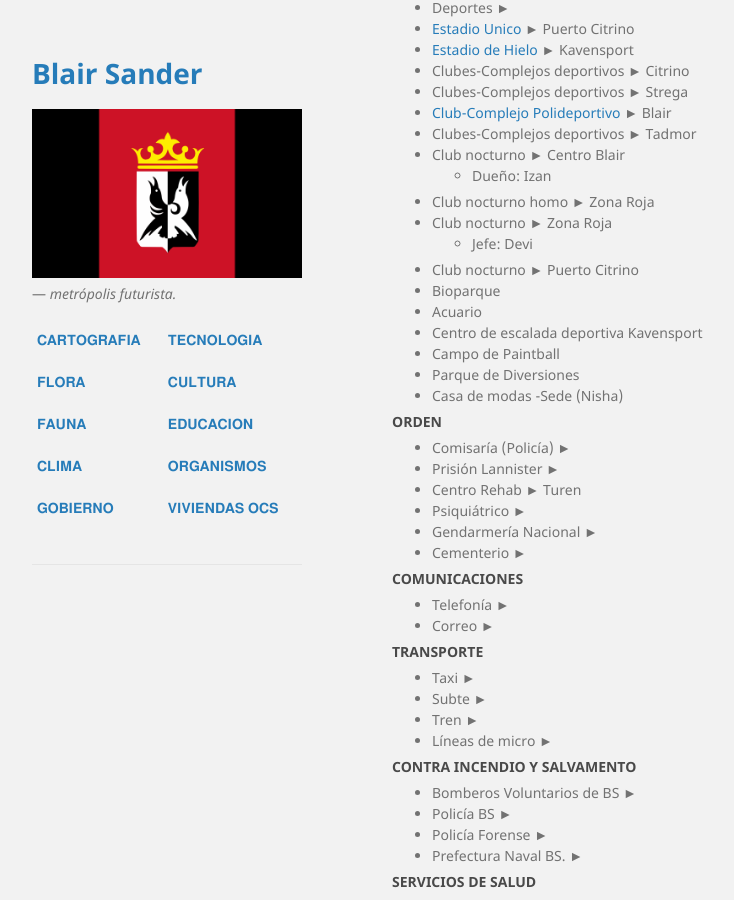
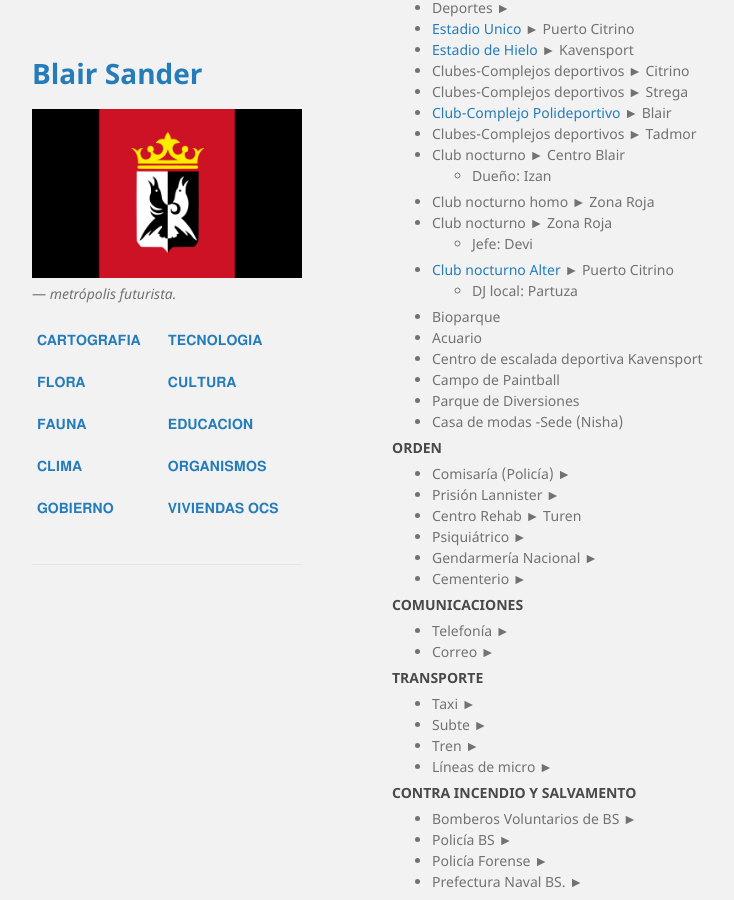
Before and after one commit to BlairSander/ciudad, a Jekyll site: the page built from organismos.md, in a window 1280 px wide and 900 px high, scrolled down 3383 px. Shown: the whole window, without its empty margins (178-912 px from the left). Built offline with Jekyll 4.4.1, drawn with Linux system fonts in a browser that asks for light colours.

Commit message:
Update organismos.md

```diff
--- a/organismos.md
+++ b/organismos.md
@@ -172,7 +172,8 @@ ORGANISMO ► PERSONAJES ► MUNICPIO
 * Club nocturno homo ► Zona Roja
 * Club nocturno  ► Zona Roja
     * Jefe: Devi
-* Club nocturno  ► Puerto Citrino
+* [Club nocturno Alter](https://blairsander.github.io/ciudad/nightclubalter.html)  ► Puerto Citrino
+    * DJ local: Partuza
 * Bioparque
 * Acuario
 * Centro de escalada deportiva Kavensport
```
